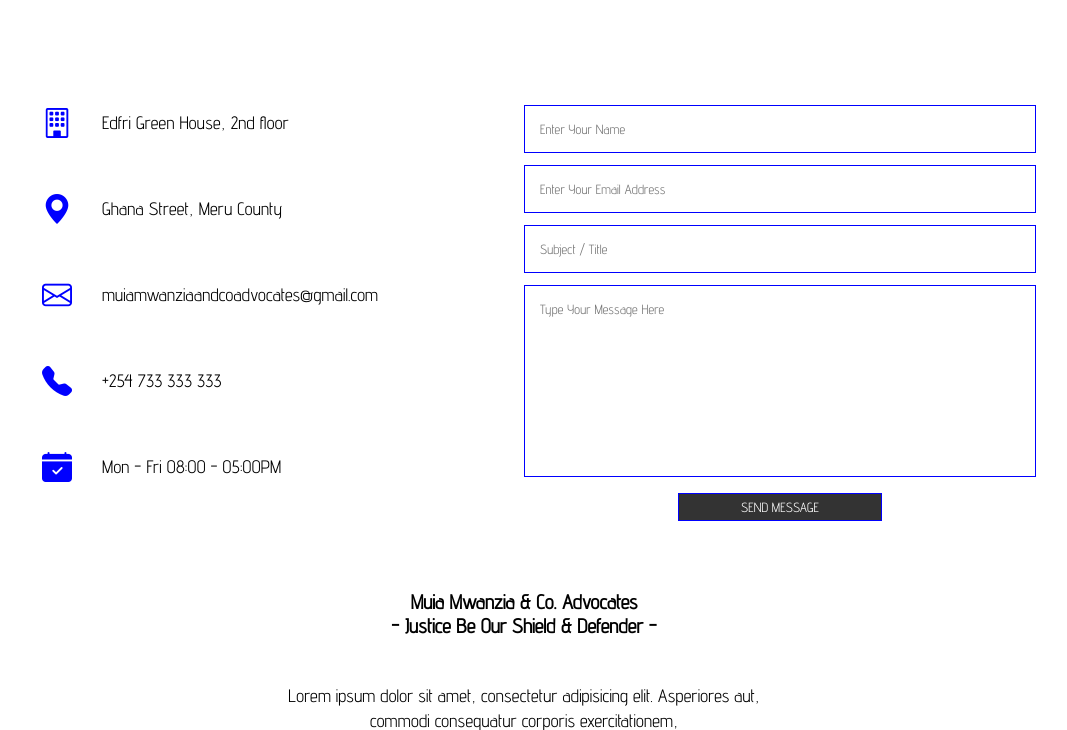
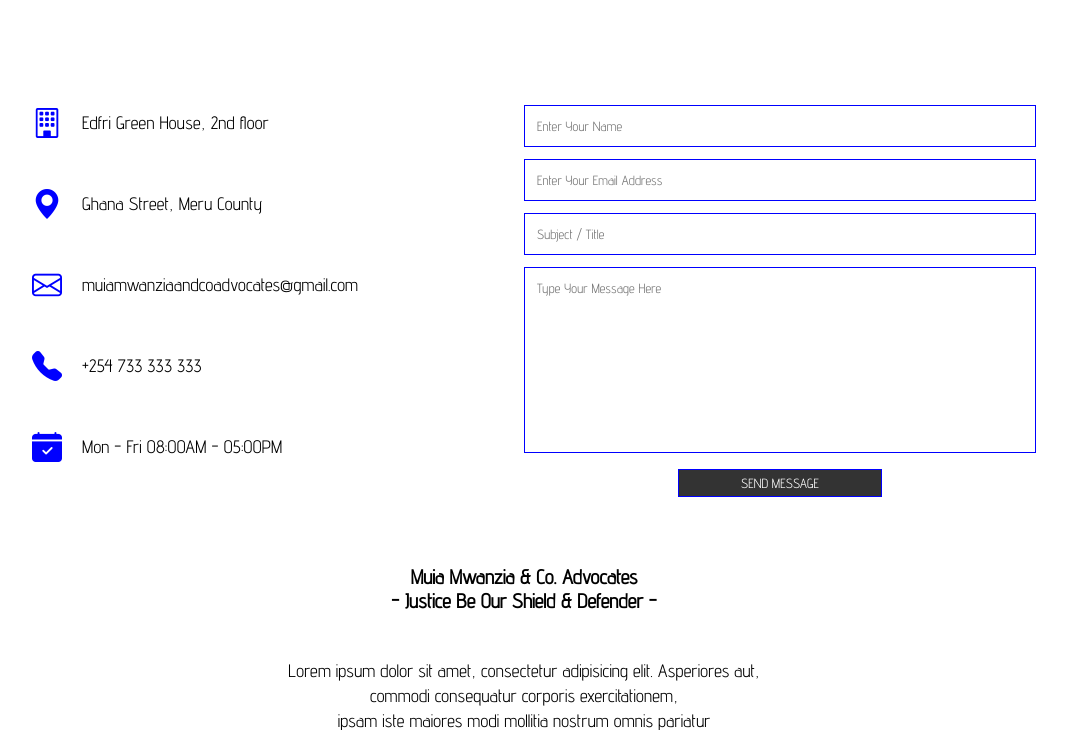
Before and after one commit to Charles-Muia/The_Marathon_Continues, a PHP site: page /Contact.php in a window 1280 px wide. Shown: the part 1080-1810 px from the top of the page, without its empty margins (116-1183 px from the left). Run offline with PHP 8.4, Linux system fonts and the light colour scheme; some libraries are stand-ins or nearby versions.

Commit message:
Lawfirm_10

```diff
--- a/Contact.php
+++ b/Contact.php
@@ -93,7 +93,7 @@
                         <div>
                             <i class="bi bi-calendar-check-fill"></i>
                             <span>
-                                <h3> Mon - Fri  08:00 - 05:00PM </h3>
+                                <h3> Mon - Fri  08:00AM - 05:00PM </h3>
 <!--                                <p> Meru County </p>-->
                             </span>
                         </div>
--- a/Style.css
+++ b/Style.css
@@ -1157,13 +1157,13 @@
         .contact-col div {
             display: flex;
             align-items: center;
-            margin-bottom: 50px;
+            margin-bottom: 45px;
         }
 
         .contact-col div .bi {
             font-size: 30px;
             color: blue;
-            margin: 0 30px;
+            margin: 0 20px;
         }
 
         .contact-col div h3 {
@@ -1184,7 +1184,7 @@
 
         .contact-col input, .contact-col textarea {
             width: 100%;
-            padding: 15px;
+            padding: 12px;
             margin-bottom: 12px;
             border: 1px solid blue;
             box-sizing: border-box;
```
